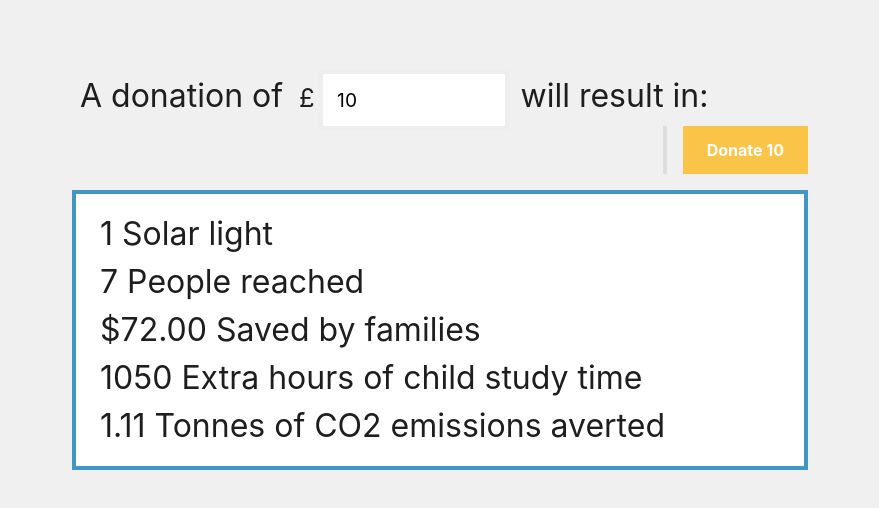
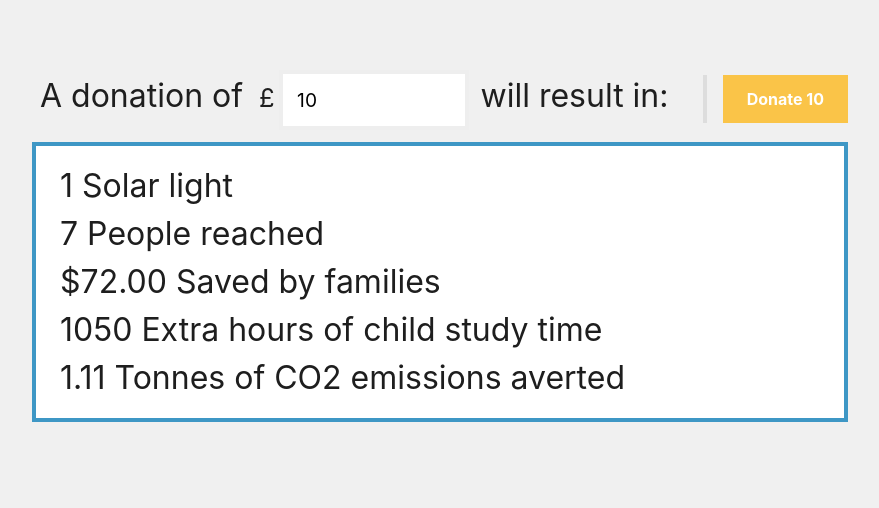
Before and after one commit to jmsv/amigos-calc, a React (Create React App) app: page / in a window 1280 px wide. Shown: the top 508 px of the page, without its empty margins (200-1079 px from the left). Built offline with nearby package versions, Linux system fonts and the light colour scheme; a web font is replaced by a local one.

Commit message:
raise max width

```diff
--- a/src/components/Calculator/Calculator.scss
+++ b/src/components/Calculator/Calculator.scss
@@ -1,7 +1,7 @@
 @import '../../scss/variables';
 
 .calculator {
-  max-width: 800px;
+  max-width: 880px;
   margin: auto;
   padding: 4rem 2rem;
   font-size: 2rem;
```
